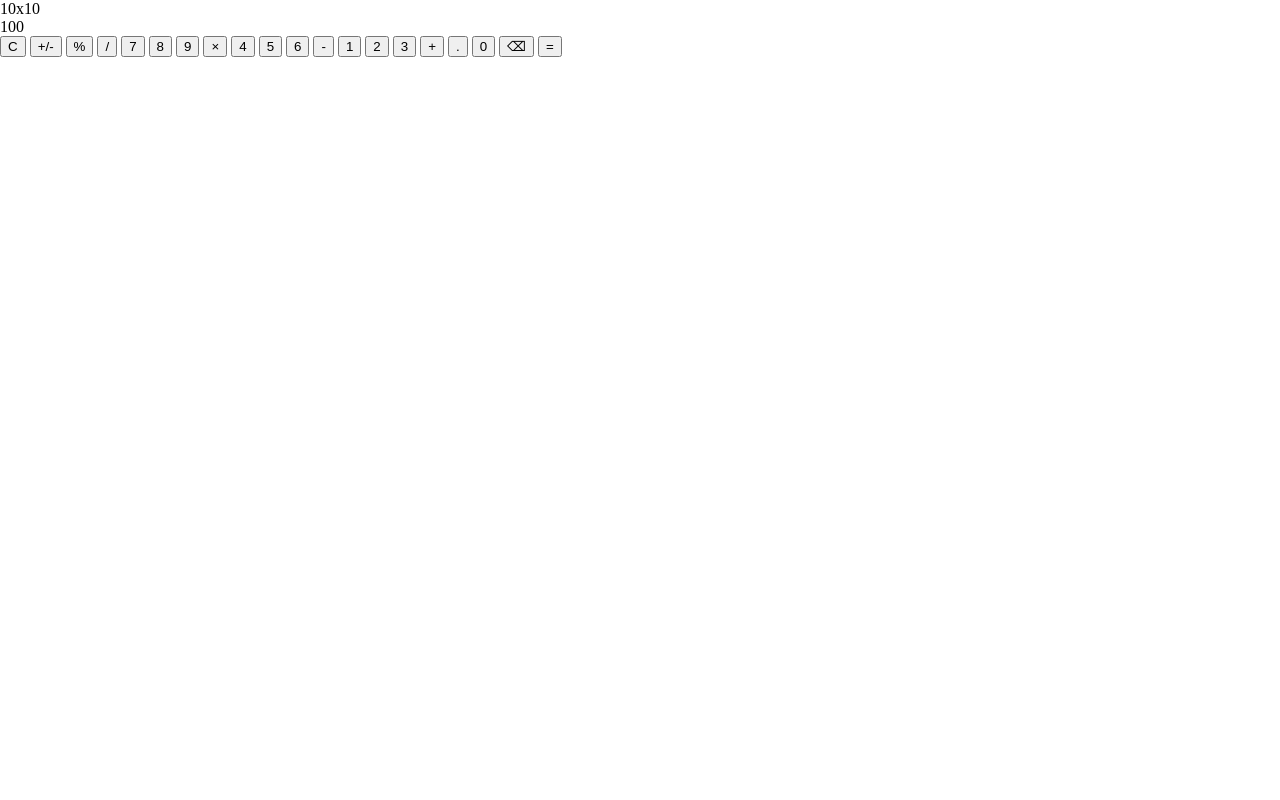
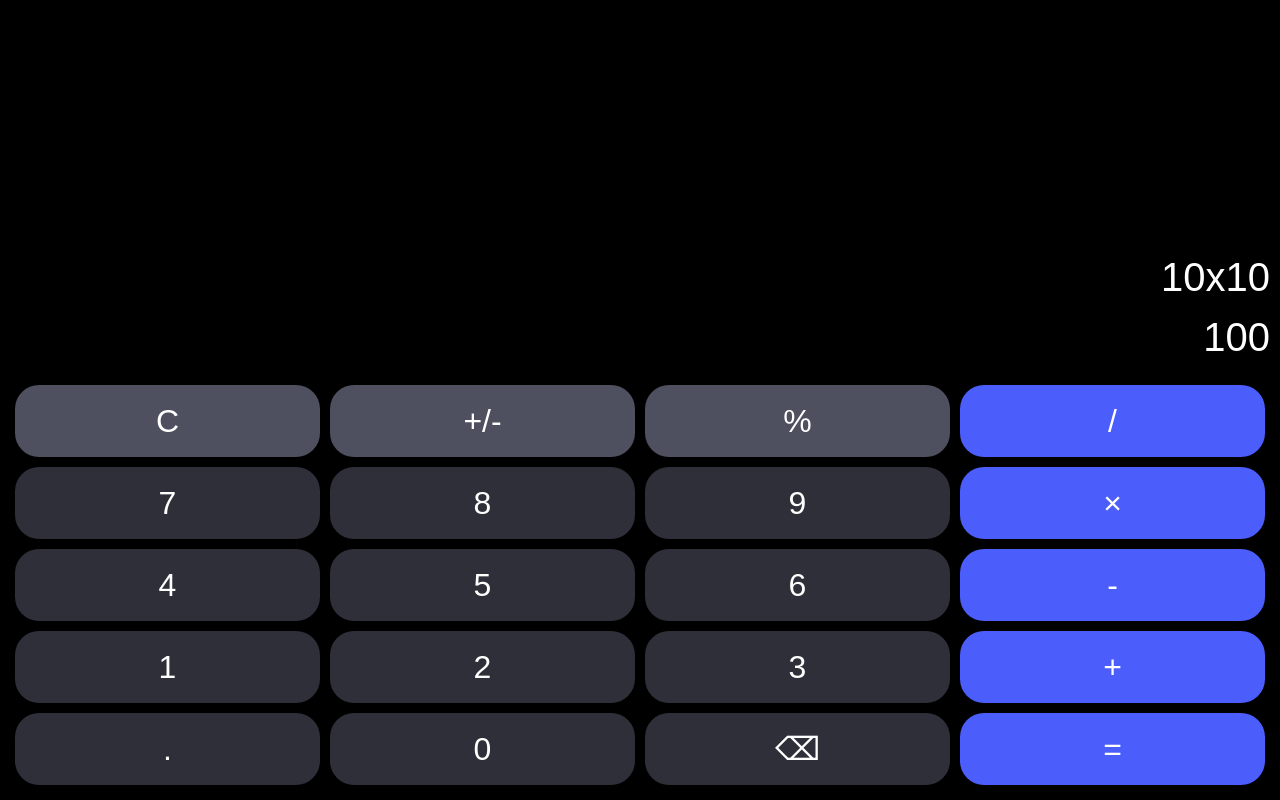
Before and after one commit to fed26sto-fundamentals/calculator-dstjp, a plain HTML site: page index.html in a window 1280 px wide. Drawn offline with Linux system fonts and the light colour scheme.

Commit message:
styled buttons

```diff
--- a/styles.css
+++ b/styles.css
@@ -3,4 +3,58 @@ body {
     margin: 0;
     display: flex;
     flex-direction: column;
+    font-family: sans-serif;
+    background-color: black;
+    color: white;
 }
+
+section {
+    display: flex;
+    flex-wrap: wrap;
+    flex: 1;
+    padding: 10px;
+    font-size: 40px;
+    font-weight: 300;
+}
+
+#output {
+    flex-direction: column;
+    justify-content: flex-end;
+    align-items: flex-end;
+    gap: 15px;
+}
+
+.btn {
+    flex-basis: calc(25% - 10px);
+    margin: 5px;
+    font-size: 32px;
+    height: 72px;
+    border: 0;
+    border-radius: 24px;
+    cursor: pointer;
+    color:white;
+}
+
+.light, .light:focus {
+    background-color: #4e505f;
+}
+
+.light:hover {
+    background-color: #8890a5;
+}
+
+.blue, .blue:focus {
+    background-color: #4b5efc ;
+}
+
+.blue:hover {
+    background-color: #798bf9;
+}
+
+.dark, .dark:focus {
+    background-color: #2e2f38;
+}
+
+.dark:hover {
+    background-color: #505266;
+}
```
